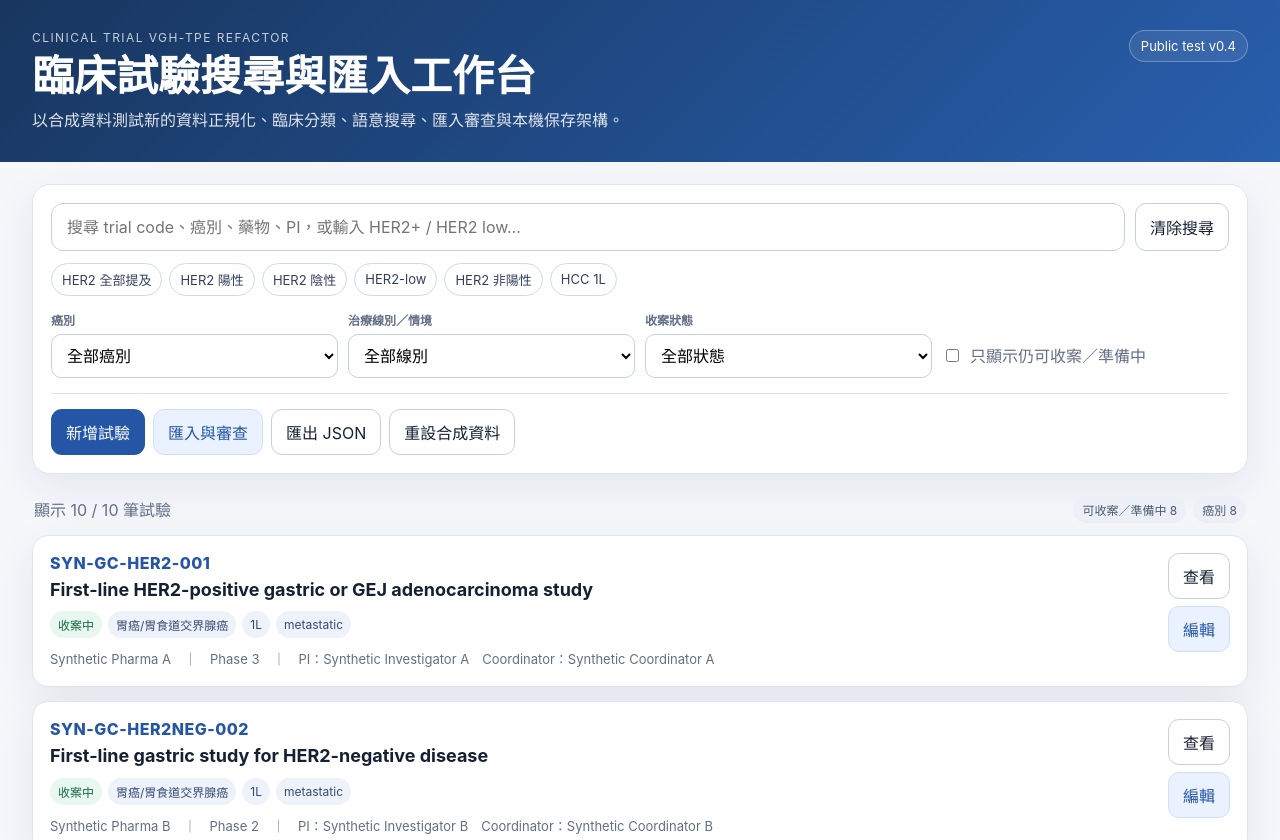
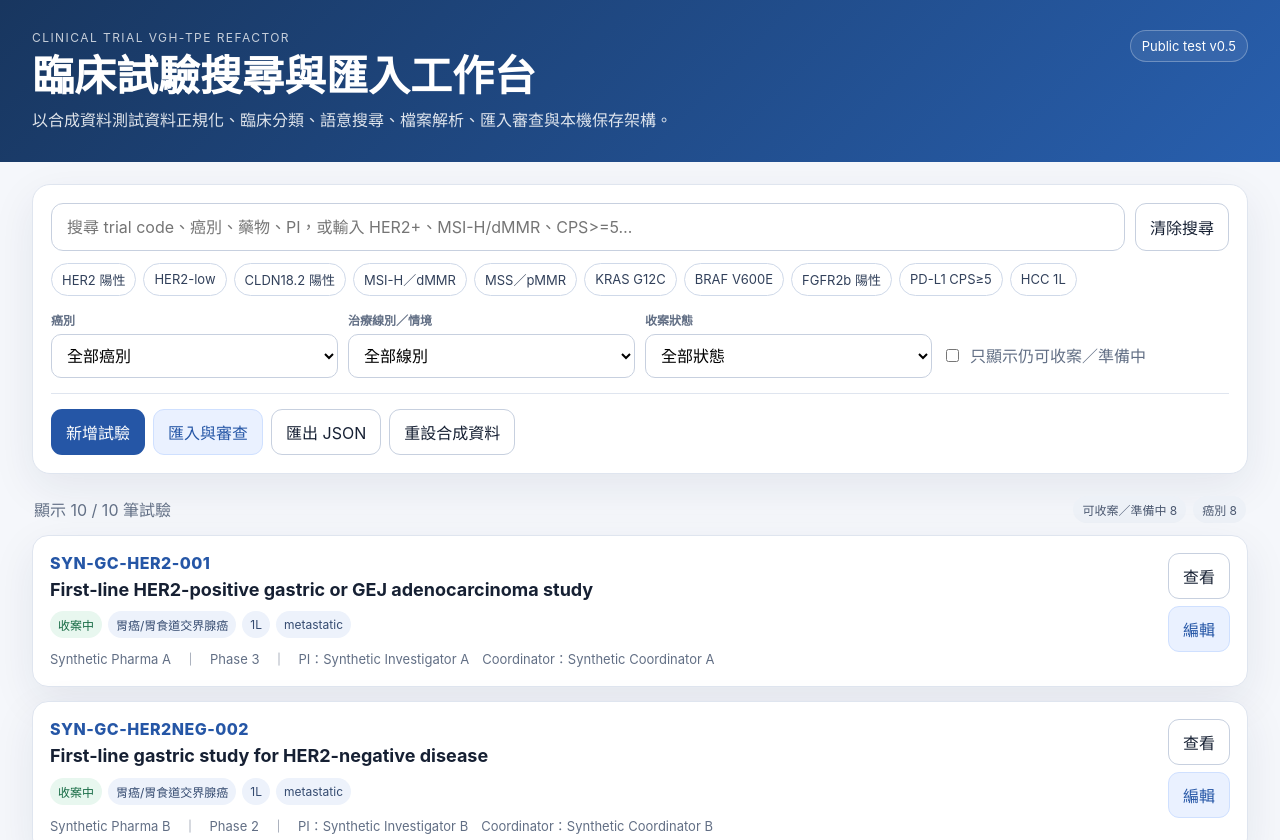
Before and after one commit to coingate-cmyk/clinicaltrial-vghtpe-refactor, a website with bundled scripts: page index.html in a window 1280 px wide. Shown: the top 840 px of the page. Built offline with nearby package versions, Linux system fonts and the light colour scheme.

Commit message:
Expose advanced biomarker search v0.5

```diff
--- a/index.html
+++ b/index.html
@@ -13,24 +13,28 @@
       <div>
         <p class="eyebrow">Clinical Trial VGH-TPE Refactor</p>
         <h1>臨床試驗搜尋與匯入工作台</h1>
-        <p class="header-copy">以合成資料測試新的資料正規化、臨床分類、語意搜尋、匯入審查與本機保存架構。</p>
+        <p class="header-copy">以合成資料測試資料正規化、臨床分類、語意搜尋、檔案解析、匯入審查與本機保存架構。</p>
       </div>
-      <div class="version-pill">Public test v0.4</div>
+      <div class="version-pill">Public test v0.5</div>
     </div>
   </header>
 
   <main class="app-shell">
     <section class="toolbar" aria-label="搜尋與篩選">
       <div class="search-row">
-        <input id="searchInput" class="search-input" type="search" placeholder="搜尋 trial code、癌別、藥物、PI，或輸入 HER2+ / HER2 low…" autocomplete="off">
+        <input id="searchInput" class="search-input" type="search" placeholder="搜尋 trial code、癌別、藥物、PI，或輸入 HER2+、MSI-H/dMMR、CPS>=5…" autocomplete="off">
         <button id="clearSearchButton" class="ghost" type="button">清除搜尋</button>
       </div>
       <div class="chips" aria-label="搜尋範例">
-        <button class="chip" data-query="HER2">HER2 全部提及</button>
         <button class="chip" data-query="HER2+">HER2 陽性</button>
-        <button class="chip" data-query="HER2 negative">HER2 陰性</button>
         <button class="chip" data-query="HER2 low">HER2-low</button>
-        <button class="chip" data-query="HER2 non-positive">HER2 非陽性</button>
+        <button class="chip" data-query="CLDN18.2+">CLDN18.2 陽性</button>
+        <button class="chip" data-query="MSI-H/dMMR">MSI-H／dMMR</button>
+        <button class="chip" data-query="MSS/pMMR">MSS／pMMR</button>
+        <button class="chip" data-query="KRAS G12C">KRAS G12C</button>
+        <button class="chip" data-query="BRAF V600E">BRAF V600E</button>
+        <button class="chip" data-query="FGFR2b+">FGFR2b 陽性</button>
+        <button class="chip" data-query="PD-L1 CPS>=5">PD-L1 CPS≥5</button>
         <button class="chip" data-query="HCC 1L">HCC 1L</button>
       </div>
       <div class="filters">
@@ -111,6 +115,9 @@
   <script src="./js/classification/enrollment-status.js"></script>
   <script src="./js/classification/index.js"></script>
   <script src="./js/search/biomarker-classifier.js"></script>
+  <script src="./js/search/biomarker-registry.js"></script>
+  <script src="./js/search/biomarker-expression-rules.js"></script>
+  <script src="./js/search/biomarker-genomic-rules.js"></script>
   <script src="./js/search/search-engine.js"></script>
   <script src="./js/parsing/document-text-parser.js"></script>
   <script src="./js/parsing/table-parser-core.js"></script>
```
